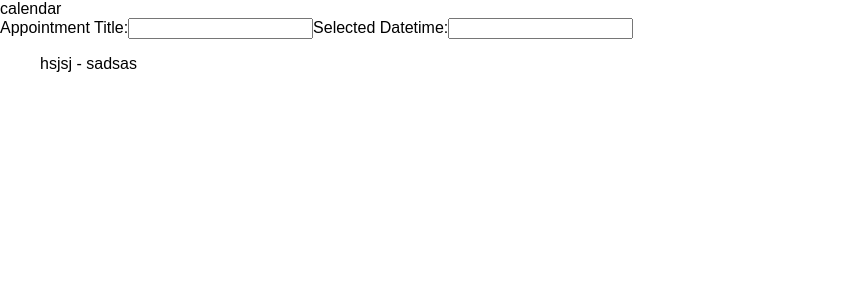
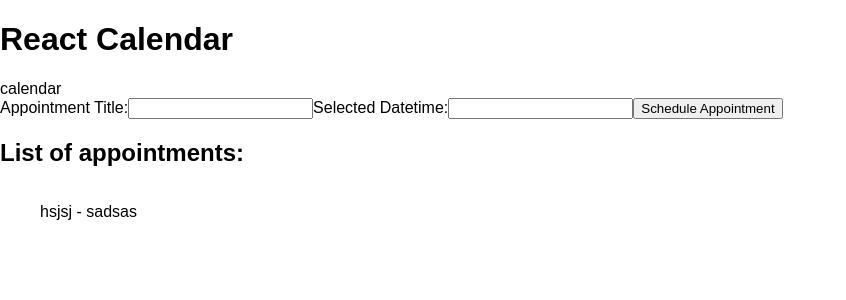
Before and after one commit to adarshnanwani/react-calendar, a React app: page / in a window 1280 px wide. Shown: the top 300 px of the page, without its empty margins (0-846 px from the left). Built offline with nearby package versions, Linux system fonts and the light colour scheme.

Commit message:
Adding content to components

```diff
--- a/src/components/Appointments/List.js
+++ b/src/components/Appointments/List.js
@@ -1,4 +1,5 @@
 import React from 'react';
+import Aux from '../../hoc/Auxiliary/Auxiliary';
 import Appointment from './Appointment/Appointment';
 import classes from './List.css';
 
@@ -14,16 +15,19 @@ const appointmentList = (props) => {
         );
     }
 
-   const appointmentsOutput = appointments.map((appt,index) => {
-         return (<Appointment key={index} title={appt.title} time={appt.time} />);
+    const appointmentsOutput = appointments.map((appt, index) => {
+        return (<Appointment key={index} title={appt.title} time={appt.time} />);
     });
 
 
     return (
-        <ul className={classes.appointmentList}>
-       {appointmentsOutput}
-        </ul>
-        );
+        <Aux>
+            <h2>List of appointments:</h2>
+            <ul className={classes.appointmentList}>
+                {appointmentsOutput}
+            </ul>
+        </Aux>
+    );
 }
 
 export default appointmentList;
--- a/src/components/NewAppointment/Form/Form.js
+++ b/src/components/NewAppointment/Form/Form.js
@@ -7,6 +7,7 @@ const form = (props) => {
             <input type="text" />
             <label>Selected Datetime:</label>
             <input type="text" readOnly />
+            <button>Schedule Appointment</button>
         </div>
     );
 }
--- a/src/components/NewAppointment/NewAppointment.js
+++ b/src/components/NewAppointment/NewAppointment.js
@@ -4,8 +4,10 @@ import Calendar from './Calendar/Calendar';
 import Form from './Form/Form';
 
 const newAppointment = (props) => {
+    const header = <h1>React Calendar</h1>
     return (
         <Aux>
+            {header}
             <Calendar />
             <Form />
         </Aux>
```
Also changed, not shown: src/components/UI/Input/Input.js (+7 -7 lines).
